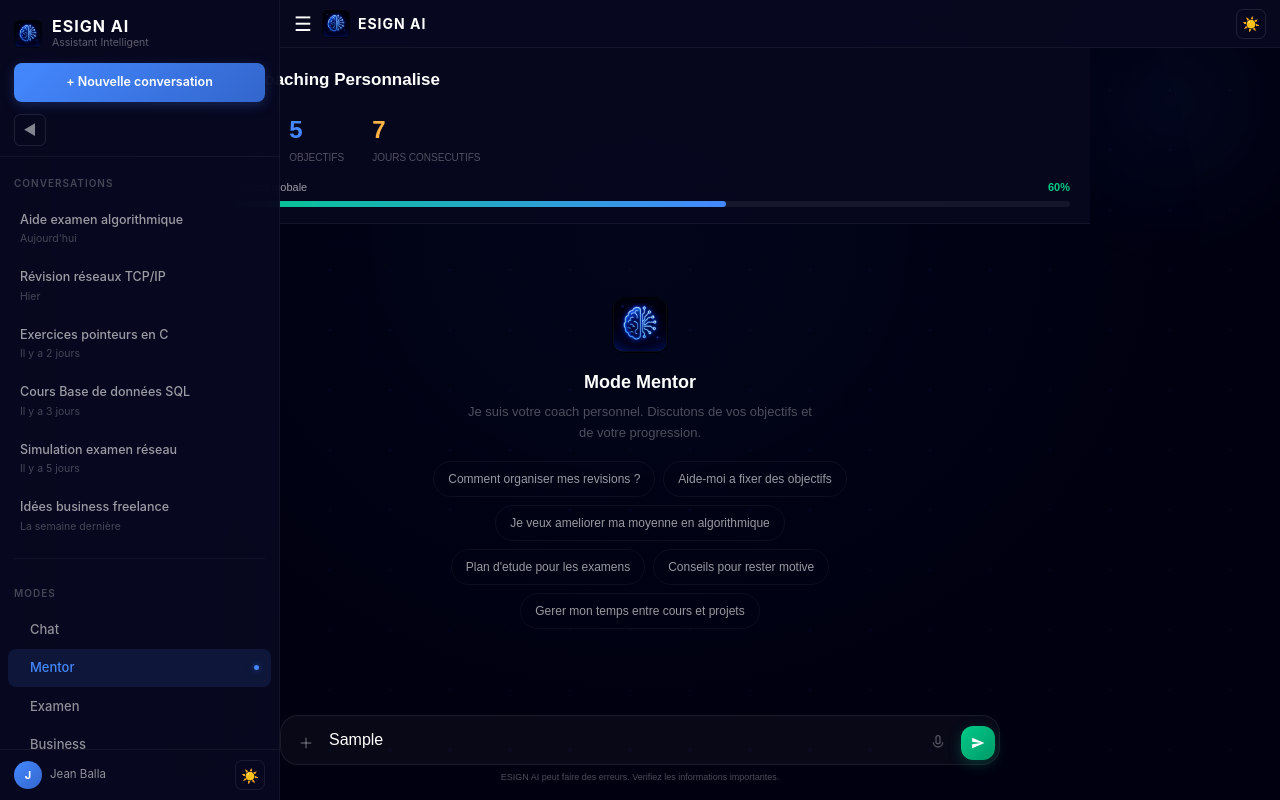
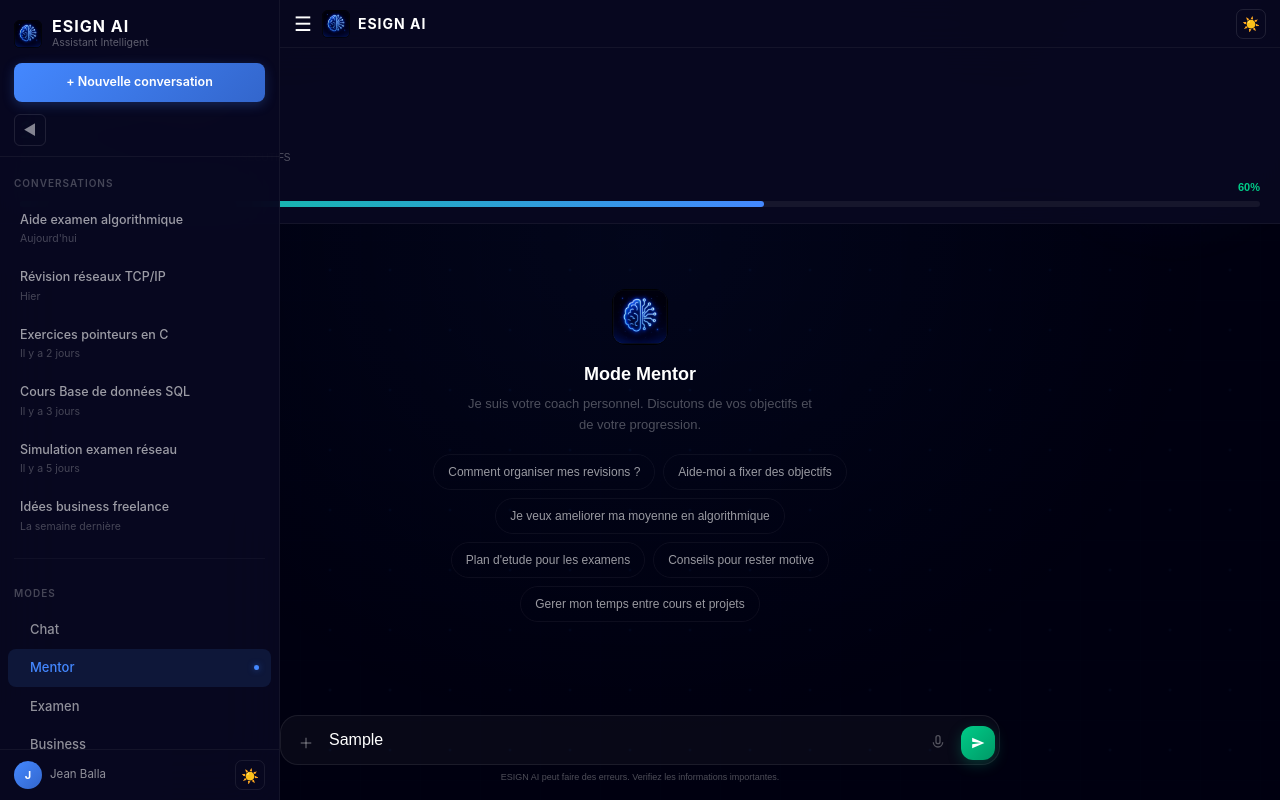
Before and after one commit to warell237/esign-IA, a Next.js app: page /mentor in a window 1280 px wide. Both pictures are taken after typing "Sample" into the empty fields and a click on the button "+ Nouvelle conversation". Built offline with nearby package versions, Linux system fonts and the light colour scheme.

Commit message:
ton message ici

```diff
--- a/src/app/(dashboard)/layout.js
+++ b/src/app/(dashboard)/layout.js
@@ -235,7 +235,7 @@ export default function DashboardLayout({ children }) {
       {/* CONTENU PRINCIPAL */}
       <div style={{ flex: 1, display: 'flex', flexDirection: 'column', minWidth: 0, height: '100%', overflow: 'hidden' }}>
 
-        {/* ✅ HEADER GÉNÉRAL — position fixed, ne bouge JAMAIS */}
+
         <div style={{
           position: 'fixed',
           top: 0,
--- a/src/app/(dashboard)/mentor/page.js
+++ b/src/app/(dashboard)/mentor/page.js
@@ -1,13 +1,17 @@
 'use client';
 
-import { useState } from 'react';
+import { useState, useRef, useEffect } from 'react';
 import ChatInterface from '../../components/ChatInterface';
 import SubscriptionGuard from '../../components/SubscriptionGuard';
 import { useTheme } from '../../providers';
 
+const HEADER_GENERAL = 48;
+
 export default function MentorPage({ user, userData }) {
   const { theme } = useTheme();
   const isDark = theme === 'dark';
+  const bandeauRef = useRef(null);
+  const [bandeauHeight, setBandeauHeight] = useState(160);
 
   const [progress] = useState({
     sessionsCompleted: 12,
@@ -20,7 +24,7 @@ export default function MentorPage({ user, userData }) {
     'Comment organiser mes revisions ?',
     'Aide-moi a fixer des objectifs',
     'Je veux ameliorer ma moyenne en algorithmique',
-    'Plan d\'etude pour les examens',
+    "Plan d'etude pour les examens",
     'Conseils pour rester motive',
     'Gerer mon temps entre cours et projets',
   ];
@@ -31,24 +35,40 @@ export default function MentorPage({ user, userData }) {
     text2: isDark ? 'rgba(255,255,255,0.6)' : 'rgba(0,0,0,0.6)',
     mute: isDark ? 'rgba(255,255,255,0.3)' : 'rgba(0,0,0,0.3)',
     accent: '#00cc88',
-    bgCard: isDark ? 'rgba(8,8,32,0.8)' : 'rgba(255,255,255,0.8)',
+    bgCard: isDark ? 'rgba(8,8,32,0.95)' : 'rgba(255,255,255,0.95)',
   };
+
+  useEffect(() => {
+    if (!bandeauRef.current) return;
+    const observer = new ResizeObserver(() => {
+      setBandeauHeight(bandeauRef.current?.offsetHeight || 160);
+    });
+    observer.observe(bandeauRef.current);
+    setBandeauHeight(bandeauRef.current.offsetHeight);
+    return () => observer.disconnect();
+  }, []);
 
   return (
     <SubscriptionGuard userId={user?.uid}>
-      <div style={{ height: '100%', display: 'flex', flexDirection: 'column', fontFamily: 'Arial, sans-serif',overflow: 'hidden' }}>
+      <div style={{ height: '100%', position: 'relative', fontFamily: 'Arial, sans-serif' }}>
 
-        {/* Bandeau - FIXE */}
-        <div style={{
-          padding: '16px 20px',
-           borderBottom: `1px solid ${c.border}`,
-          background: c.bgCard,
-          backdropFilter: 'blur(20px)',
-          flexShrink: 0,
-          position: 'sticky',
-          top: 0,
-          zIndex: 10,
-        }}>
+        {/* BANDEAU FIXE */}
+        <div
+          ref={bandeauRef}
+          style={{
+            position: 'fixed',
+            top: HEADER_GENERAL,
+            left: 0,
+            right: 0,
+            zIndex: 30,
+            padding: '16px 20px',
+            borderBottom: `1px solid ${c.border}`,
+            background: c.bgCard,
+            backdropFilter: 'blur(20px)',
+            transform: 'translateZ(0)',
+            WebkitTransform: 'translateZ(0)',
+          }}
+        >
           <div style={{ display: 'flex', alignItems: 'center', justifyContent: 'space-between', marginBottom: 16 }}>
             <div style={{ display: 'flex', alignItems: 'center', gap: 10 }}>
               <img src="/icon-192.png" alt="ESIGN" style={{ width: 32, height: 32, borderRadius: 6, objectFit: 'contain' }} />
@@ -85,8 +105,14 @@ export default function MentorPage({ user, userData }) {
           </div>
         </div>
 
-        {/* Chat */}
-        <div style={{ flex: 1, minHeight: 0 }}>
+        {/* CHAT — commence sous le bandeau */}
+        <div style={{
+          position: 'absolute',
+          top: bandeauHeight,
+          left: 0,
+          right: 0,
+          bottom: 0,
+        }}>
           <ChatInterface
             userId={user?.uid}
             mode="mentor"
@@ -95,6 +121,7 @@ export default function MentorPage({ user, userData }) {
             suggestions={mentorSuggestions}
           />
         </div>
+
       </div>
     </SubscriptionGuard>
   );
--- a/src/app/components/ModeSelector.js
+++ b/src/app/components/ModeSelector.js
@@ -8,35 +8,35 @@ const modes = [
   {
     id: 'chat',
     label: 'Chat',
-    icon: '💬',
+    icon: '',
     path: '/chat',
     description: 'Assistant général ESIGN',
   },
   {
     id: 'mentor',
     label: 'Mentor',
-    icon: '🎓',
+    icon: '',
     path: '/mentor',
     description: 'Coaching personnalisé',
   },
   {
     id: 'exam',
     label: 'Examen',
-    icon: '📝',
+    icon: '',
     path: '/exam',
     description: 'Simulations et exercices',
   },
   {
     id: 'business',
     label: 'Business',
-    icon: '💼',
+    icon: '',
     path: '/business',
     description: 'Générer des revenus',
   },
   {
     id: 'prof',
     label: 'Prof',
-    icon: '📚',
+    icon: '',
     path: '/prof',
     description: 'Infos école et cours',
   },
--- a/src/app/globals.css
+++ b/src/app/globals.css
@@ -218,3 +218,9 @@ input, textarea {
 .logo-glow {
   animation: logoPulse 3s ease-in-out infinite;
 }
+
+@supports (-webkit-touch-callout: none) {
+  body {
+    height: -webkit-fill-available;
+  }
+}
```
